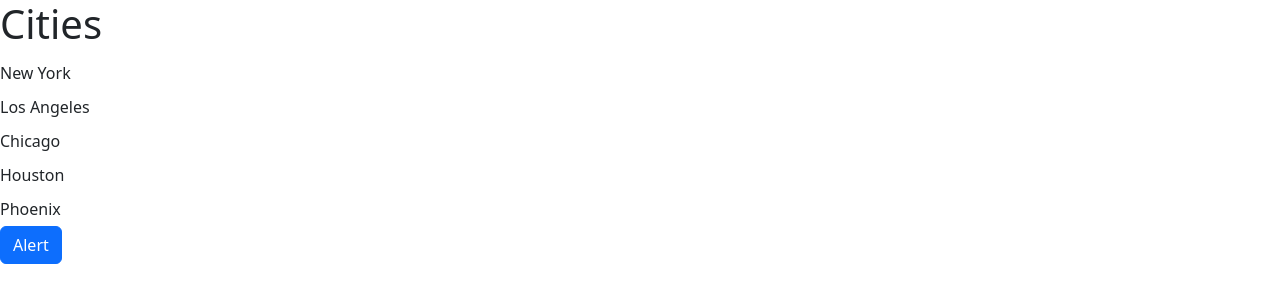
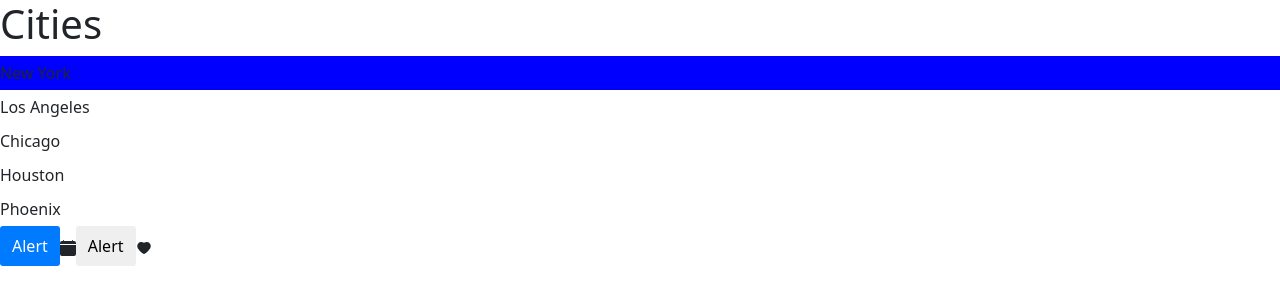
Before and after one commit to ramirc5/react-tutorial, a React (Vite) app: page / in a window 1280 px wide. Shown: the top 304 px of the page. Built offline with nearby package versions, Linux system fonts and the light colour scheme.

Commit message:
finished css section

```diff
--- a/package.json
+++ b/package.json
@@ -14,7 +14,9 @@
     "@types/styled-components": "^5.1.26",
     "bootstrap": "^5.2.3",
     "react": "^18.2.0",
-    "react-dom": "^18.2.0"
+    "react-dom": "^18.2.0",
+    "react-icons": "^4.7.1",
+    "styled-components": "^6.0.2"
   },
   "devDependencies": {
     "@types/react": "^18.0.27",
--- a/src/App.tsx
+++ b/src/App.tsx
@@ -1,8 +1,10 @@
 import ListGroup from "./components/ListGroup/index";
 import Alert from "./components/Alert";
-import Button from "./components/Button";
+import Button from "./components/Button/Button";
 import React from "react";
 import { useState } from "react";
+import { BsCalendarFill } from "react-icons/bs";
+import Like from "./components/Like";
 
 function App(){
   const items = [
@@ -26,7 +28,9 @@ function App(){
       <ListGroup items={items} heading="Cities" onSelectItem={handleSelectItem}/>
       {visible && <Alert onClose={() => setVisible(false)}>My alert</Alert>}
       <Button color="primary" onClick={() => setVisible(true)}></Button>
-
+      <BsCalendarFill />
+      <Button color="secondary">Hey</Button>
+      <Like />
     </div>
 
   )
--- /dev/null
+++ b/src/components/Button/Button.module.css
@@ -0,0 +1,11 @@
+.btn{
+    padding: 8px 12px;
+    border-radius: 3px;
+    border: 0;
+
+}
+
+.btn-primary{
+    background-color: #007bff;
+    color: #fff;
+}
--- a/src/components/Button.tsx
+++ b/src/components/Button/Button.tsx
@@ -1,4 +1,4 @@
-import React from "react";
+import styles from './Button.module.css';
 
 interface Props {
     color?: 'primary' | 'secondary' | 'success' | 'danger' | 'warning' | 'info' | 'light' | 'dark';
@@ -7,7 +7,7 @@ interface Props {
 
 const Button = ({onClick, color='primary'}) => {
     return(
-        <button onClick={onClick} className={'btn btn-' + color}>Alert</button>
+        <button className={[styles.btn, styles['btn-' + color]].join(' ')} onClick={onClick}>Alert</button>
     )
 }
 
--- /dev/null
+++ b/src/components/Like.tsx
@@ -0,0 +1,20 @@
+import { useState } from "react";
+import styled from "styled-components";
+import { AiFillHeart } from "react-icons/ai";
+
+
+
+const Like = () => {
+    const [like, setLike] = useState(false);
+    if (like){
+        return (
+            <AiFillHeart onClick={() => setLike(false)} style={{color: 'red'}}/>
+        )
+    } else {
+        return (
+            <AiFillHeart onClick={() => setLike(true)}/>
+        )
+    }
+}
+
+export default Like;
--- a/src/components/ListGroup/ListGroup.tsx
+++ b/src/components/ListGroup/ListGroup.tsx
@@ -8,8 +8,13 @@ function ListGroup({items, heading, onSelectItem}: Props){
     padding: 0;
     `;
 
-    const ListItem = styled.li`
+    interface ListItemProps{
+        active: boolean;
+    }
+
+    const ListItem = styled.li<ListItemProps>`
     padding: 5px 0;
+    background: ${props => props.active ? 'blue' : 'none'};
     `;
 
 
@@ -18,7 +23,7 @@ function ListGroup({items, heading, onSelectItem}: Props){
         heading: string;
         onSelectItem: (item: string) => void;
     }
-    const [selectedIndex, setSelectedIndex] = useState(-1);
+    const [selectedIndex, setSelectedIndex] = useState(0);
     const message = items.length === 0 ? <p>No item found</p> : null;
     return (
         <>
@@ -27,6 +32,7 @@ function ListGroup({items, heading, onSelectItem}: Props){
             <List className="list-group">
                 {items.map((item, index) => (
                 <ListItem
+                    active={selectedIndex === index}
                     className={selectedIndex === index ? 'list-group-name active' : 'list-group-name'}
                     key={item}
                     onClick={() => {
```
Also changed, not shown: 1 other file (tests, documents, lock files or other folders).
